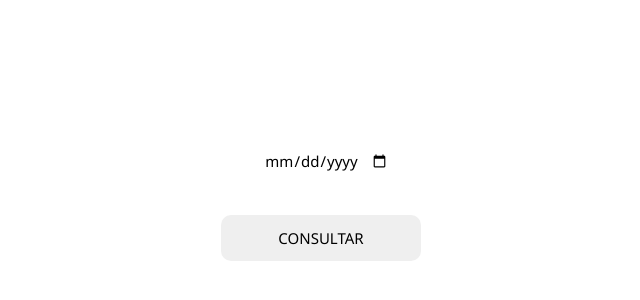
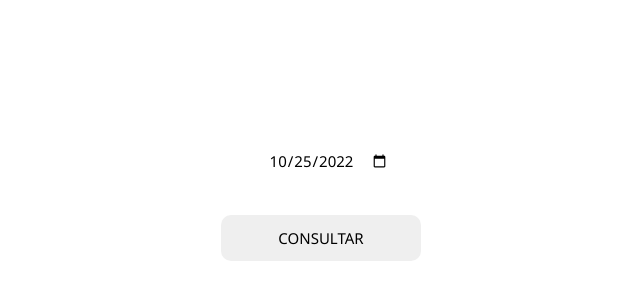
Before and after one commit to phchortolani/designacao, a website: page view/index.html in a window 1280 px wide. Shown: the part 214-514 px from the top of the page, 319-959 px from the left. Drawn offline with Linux system fonts and the light colour scheme.

Commit message:
add today search

```diff
--- a/view/index.html
+++ b/view/index.html
@@ -74,6 +74,8 @@
 </body>
 
 <script>
+    document.getElementById("data").value = new Date().toISOString().split('T')[0]
+
     function executar() {
         ObterPlaniha(document.getElementById("data").value.split("-").reverse().join('-'))
     }
```
